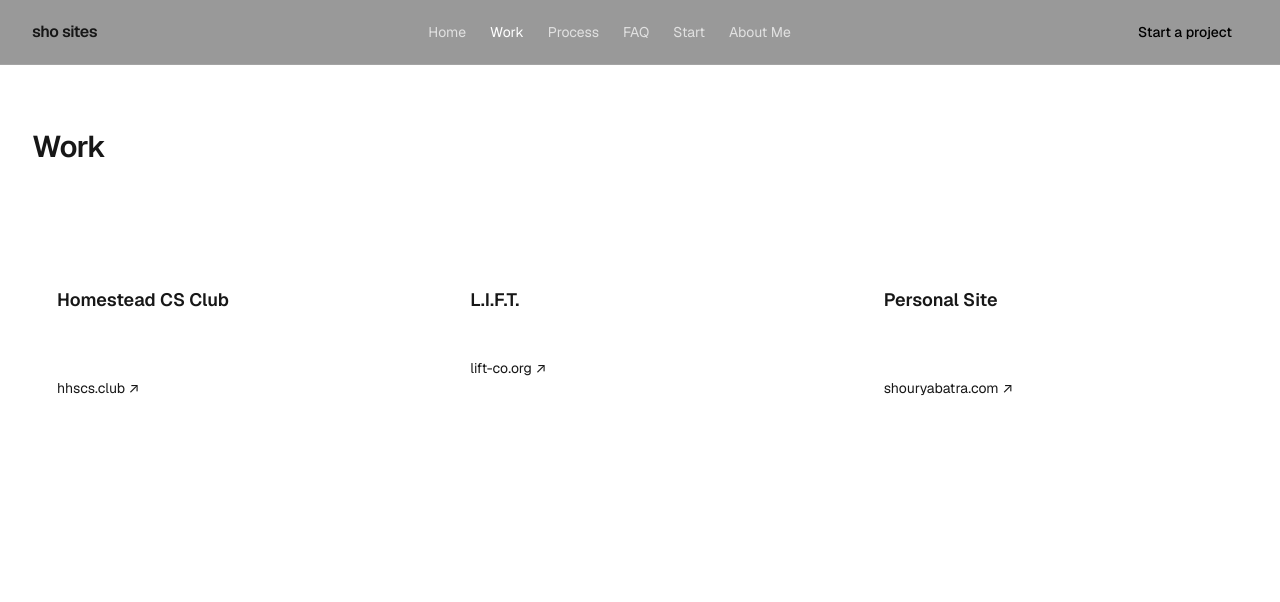
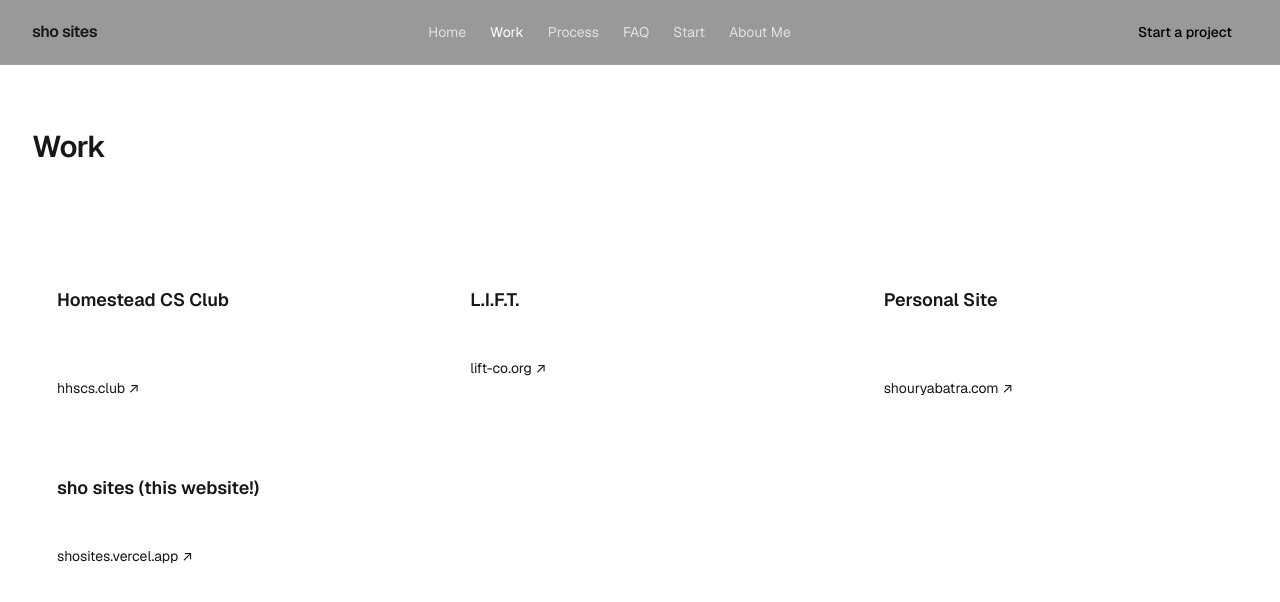
Before and after one commit to sho-sites/shosites, a Next.js app: page /work in a window 1280 px wide. Shown: the top 602 px of the page. Built offline with nearby package versions, Linux system fonts and the light colour scheme.

Commit message:
Update page.js

```diff
--- a/src/app/work/page.js
+++ b/src/app/work/page.js
@@ -7,6 +7,35 @@ export const metadata = {
   description:
     "Selected projects including Homestead CS Club, L.I.F.T., and a dark portfolio.",
 };
+
+const works = [
+  {
+    title: "Homestead CS Club",
+    description:
+      "Simple club site with sections for About, News, and Challenges.",
+    href: "https://www.hhscs.club/",
+    label: "hhscs.club ↗",
+  },
+  {
+    title: "L.I.F.T.",
+    description: "Bold hero, clear offerings, partner logo cloud layout.",
+    href: "https://www.lift-co.org/",
+    label: "lift-co.org ↗",
+  },
+  {
+    title: "Personal Site",
+    description:
+      "Dark theme portfolio with project tiles and micro‑interactions.",
+    href: "https://www.shouryabatra.com/",
+    label: "shouryabatra.com ↗",
+  },
+  {
+    title: "sho sites (this website!)",
+    description: "Simple, clean, and fast website for my own business.",
+    href: "https://shosites.vercel.app/",
+    label: "shosites.vercel.app ↗",
+  },
+];
 
 export default function WorkPage() {
   return (
@@ -23,50 +52,22 @@ export default function WorkPage() {
           </MotionFade>
           <MotionFade delay={0.05} inView={false}>
             <div className="mt-10 grid grid-cols-1 gap-6 sm:grid-cols-2 lg:grid-cols-3">
-              <Card>
-                <h3 className="text-lg font-semibold">Homestead CS Club</h3>
+              {works.map((work) => (
+                <Card key={work.title}>
+                  <h3 className="text-lg font-semibold">{work.title}</h3>
                   <p className="mt-2 text-sm text-white/70">
-                  Simple club site with sections for About, News, and
-                  Challenges.
+                    {work.description}
                   </p>
                   <a
-                  href="https://www.hhscs.club/"
+                    href={work.href}
                     target="_blank"
                     rel="noreferrer"
                     className="mt-4 inline-block text-sm text-[--color-accent]"
                   >
-                  hhscs.club ↗
+                    {work.label}
                   </a>
                 </Card>
-              <Card>
-                <h3 className="text-lg font-semibold">L.I.F.T.</h3>
-                <p className="mt-2 text-sm text-white/70">
-                  Bold hero, clear offerings, partner logo cloud layout.
-                </p>
-                <a
-                  href="https://www.lift-co.org/"
-                  target="_blank"
-                  rel="noreferrer"
-                  className="mt-4 inline-block text-sm text-[--color-accent]"
-                >
-                  lift-co.org ↗
-                </a>
-              </Card>
-              <Card>
-                <h3 className="text-lg font-semibold">Personal Site</h3>
-                <p className="mt-2 text-sm text-white/70">
-                  Dark theme portfolio with project tiles and
-                  micro‑interactions.
-                </p>
-                <a
-                  href="https://www.shouryabatra.com/"
-                  target="_blank"
-                  rel="noreferrer"
-                  className="mt-4 inline-block text-sm text-[--color-accent]"
-                >
-                  shouryabatra.com ↗
-                </a>
-              </Card>
+              ))}
             </div>
           </MotionFade>
         </Container>
```
Lines whose indentation alone changed are shown as unchanged.
